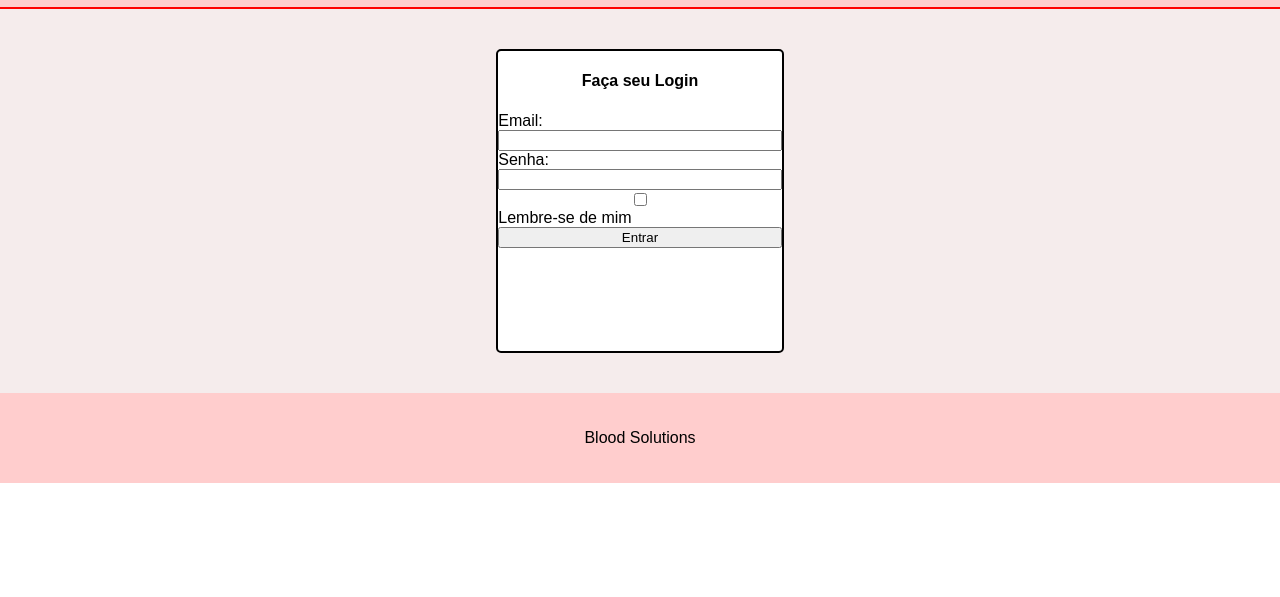
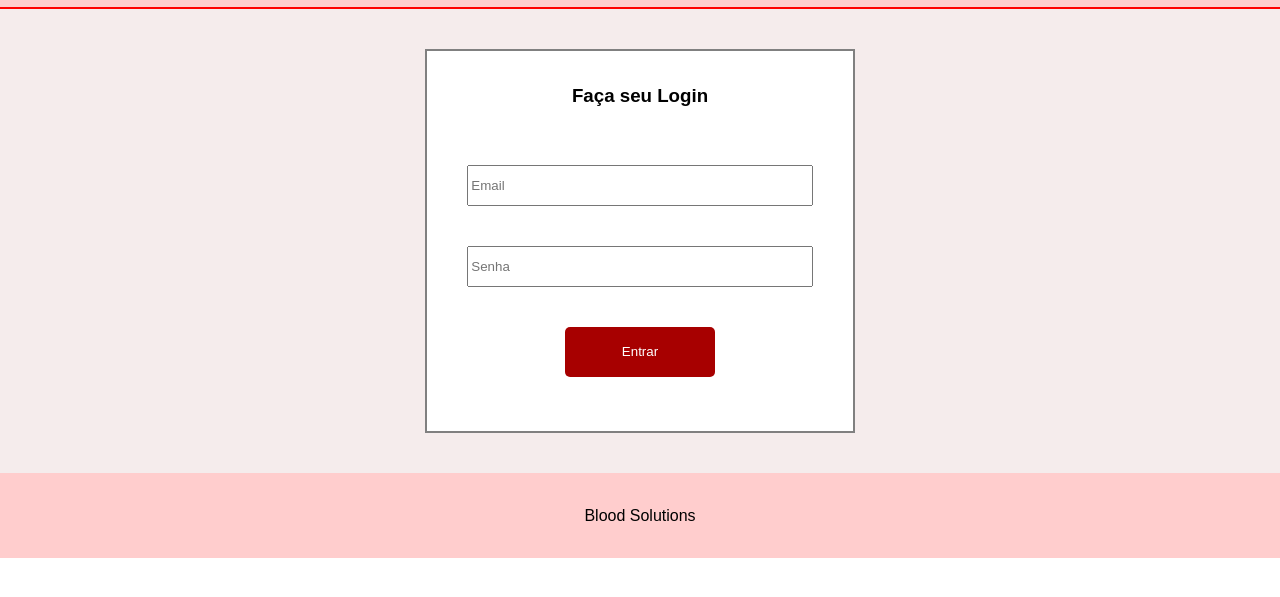
Before and after one commit to FS-Dourado/Blood_Solution, a plain HTML site: page site_institucional/login.html in a window 1280 px wide. Shown: the part 69-666 px from the top of the page. Drawn offline with Linux system fonts and the light colour scheme.

Commit message:
Página Login Completo

```diff
--- a/site_institucional/css/style.css
+++ b/site_institucional/css/style.css
@@ -73,7 +73,7 @@ body{
 
 .footer {
     width: 100%;
-    height: 90px;
+    height: 85px;
     background-color: #FFCDCD;
     color: #000;
 }
--- a/site_institucional/css/style_login.css
+++ b/site_institucional/css/style_login.css
@@ -7,12 +7,13 @@
 .formulario{
     background-color: white;
     display: flex;
+    align-items: center;
     flex-direction: column;
-    width: 25%;
-    height: 300px;
+    width: 35%;
+    height: 350px;
     margin: 30px;
-    border: 2px solid #000;
-    border-radius: 5px;
+    border: 2px solid gray;
+    padding: 15px;
 }
 
 .form .container{
@@ -26,3 +27,28 @@
     justify-content: center;
     align-items: center;
 }
+
+.form .campos{
+    width: 85%;
+    height: 35px;
+    margin-top: 10%;
+}
+
+.form span{
+    float: left;
+    display: flex;
+    font-size: 10px;
+}
+
+.form button{
+    width: 150px;
+    height: 50px;
+    background-color: #A70000;
+    color: white;
+    display: flex;
+    justify-content: center;
+    align-items: center;
+    border: none;
+    border-radius: 5px;
+    margin-top: 10%;
+}
--- a/site_institucional/login.html
+++ b/site_institucional/login.html
@@ -25,10 +25,9 @@
     <div class="form">
         <div class="container">
             <div class="formulario">
-                <h4>Faça seu Login</h4>
-                Email: <input type="email">
-                Senha: <input type="password">
-                <input type="checkbox">Lembre-se de mim
+                <h3>Faça seu Login</h3>
+                    <input class="campos" type="email" placeholder="Email">
+                    <input class="campos" type="password" placeholder="Senha">
                 <button>Entrar</button>
             </div>
         </div>
```
